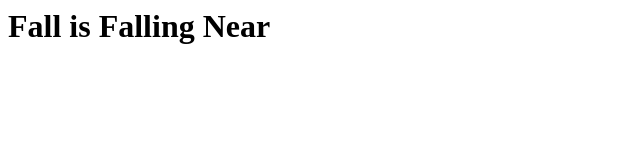
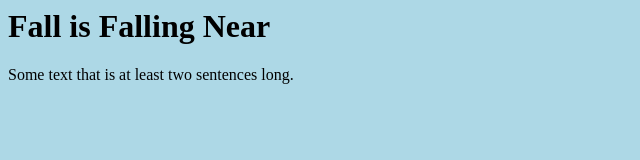
Before and after one commit to AustynM94/Fall, a plain HTML site: page index.html in a window 1280 px wide. Shown: the whole page, without its empty margins (0-640 px from the left). Drawn offline with Linux system fonts and the light colour scheme.

Commit message:
added a paragraph and a style sheet

```diff
--- a/index.html
+++ b/index.html
@@ -1 +1,3 @@
+<link rel="stylesheet" href="styles.css">
 <h1>Fall is Falling Near</h1>
+<p>Some text that is at least two sentences long.</p>
--- /dev/null
+++ b/styles.css
@@ -0,0 +1,3 @@
+body {
+  background-color: lightblue;
+}
```
